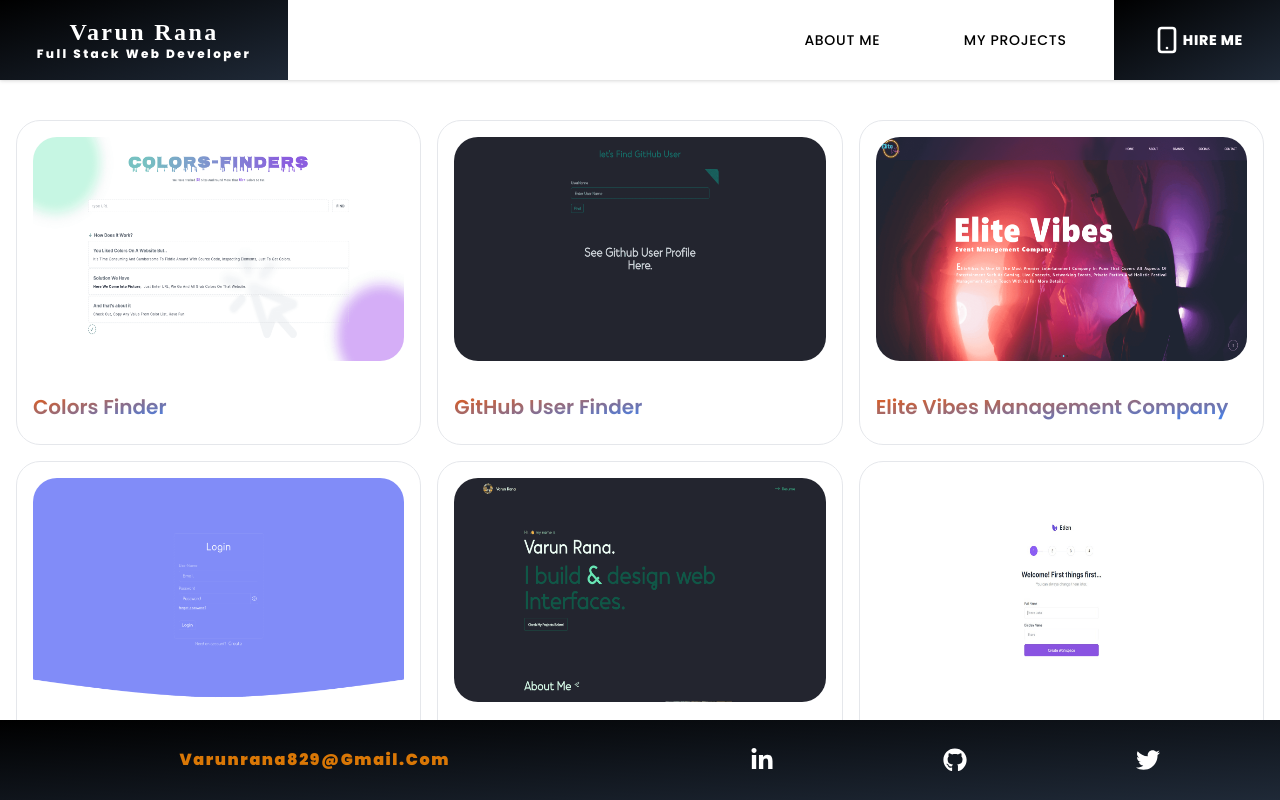
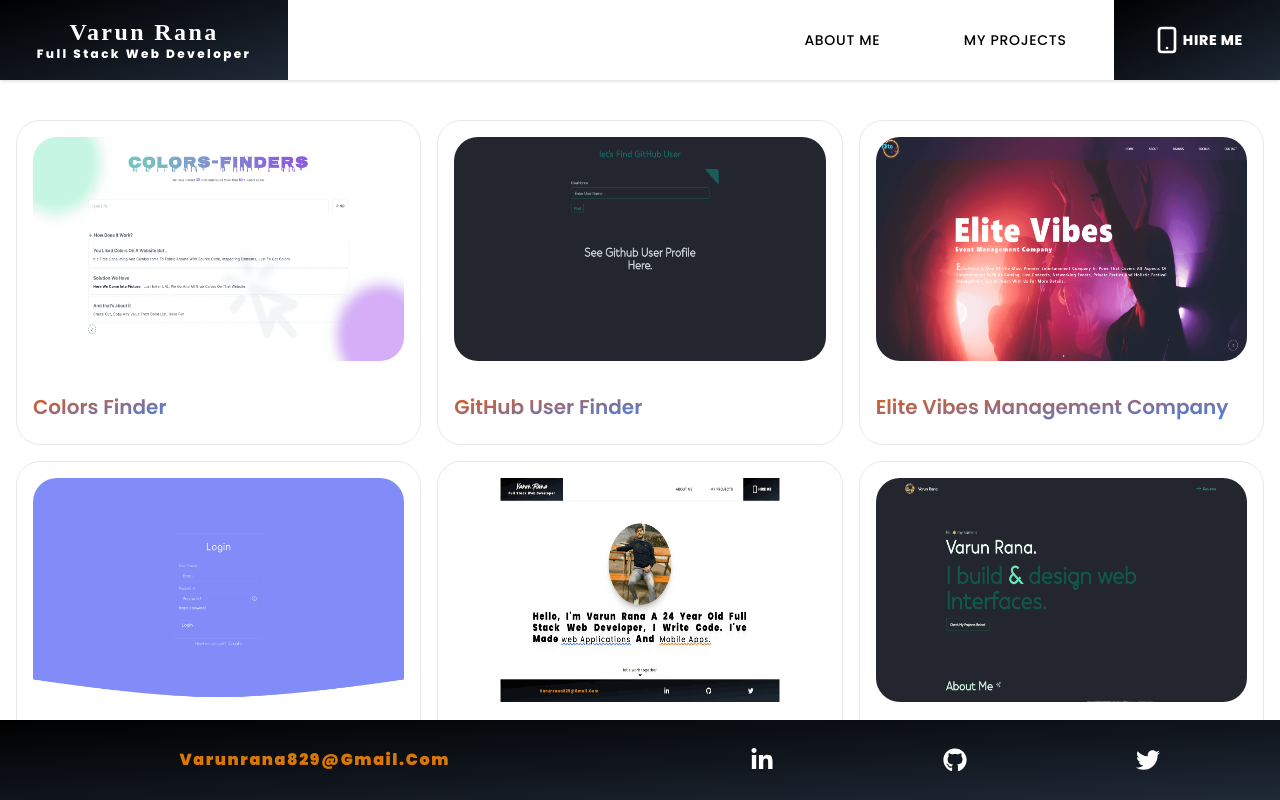
Before and after one commit to varun-raana/PortFolio-Website, a React (Create React App) app: page /my-projects in a window 1280 px wide. Built offline with nearby package versions, Linux system fonts and the light colour scheme; a web font is replaced by a local one.

Commit message:
add details

```diff
--- a/src/components/projects/ProjectsGrid.jsx
+++ b/src/components/projects/ProjectsGrid.jsx
@@ -61,7 +61,7 @@ function ProjectsGrid() {
 												target={"_blank"}
 												rel="noreferrer"
 												className=" py-2 px-3 rounded-md outline-none border-none tracking-wider text-sm inline-block capitalize text-gray-900 ">
-												get code
+												code
 											</a>
 										</div>
 									</div>
--- a/src/data/Profile.js
+++ b/src/data/Profile.js
@@ -14,6 +14,7 @@ import githubUserFinder from "../assets/images/projects-img/find-github-profile.
 import eliteVibes from "../assets/images/projects-img/elite-vibes.png";
 import pomodroTimer from "../assets/images/projects-img/pomodrotimer.png";
 import portfolio from "../assets/images/projects-img/portfolio_project.png";
+import portfolioOne from "../assets/images/projects-img/portfolio.png";
 import onboardingSteps from "../assets/images/projects-img/onBoarding.png";
 
 export const skills = [
@@ -141,6 +142,7 @@ export const projects = [
 			"React-spinners",
 			"TailwindCss",
 			"NodeJs",
+			"react-router",
 			"firebase",
 			"mongoDB",
 			"Express.js",
@@ -160,6 +162,7 @@ export const projects = [
 			"ReactJs",
 			"React-spinners",
 			"firebase",
+			"react-router",
 			"TailwindCss",
 			"Git",
 			"GitHub",
@@ -169,7 +172,16 @@ export const projects = [
 		sourceCode: "https://github.com/varun-raana/pomodro-timer-app",
 	},
 	{
-		name: "personal portfolio",
+		name: "portfolio One",
+		url: "https://varun-rana.netlify.app",
+		projectImg: portfolioOne,
+		skills: ["ReactJs", "TailwindCss", "react-router", "Git", "GitHub"],
+		desc:
+			"A Simple, Effective and Easier way to get hired by the top companies is by showing them your skills as well a good portolio helps more.",
+		sourceCode: "https://github.com/varun-raana/PortFolio-Website",
+	},
+	{
+		name: " portfolio two",
 		url: "https://varun-rana-portfolio.netlify.app",
 		projectImg: portfolio,
 		skills: ["ReactJs", "TailwindCss", "Git", "GitHub"],
```
Also changed, not shown: src/assets/images/projects-img/portfolio.png (added).
